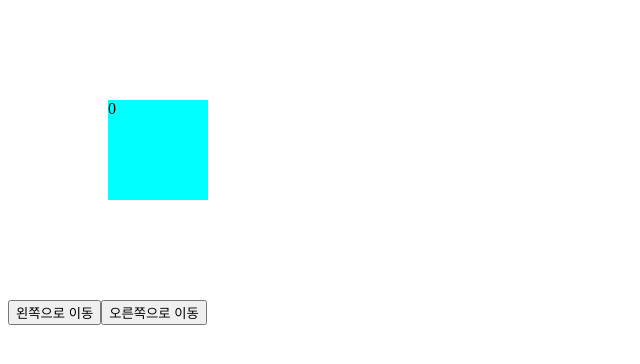
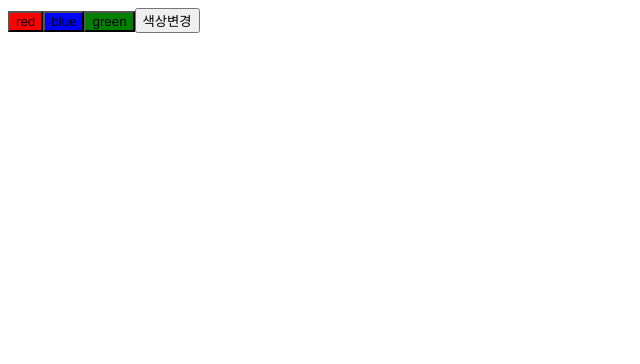
Before and after one commit to horaii/7.react, a React (Create React App) app: page / in a window 1280 px wide. Shown: the top 364 px of the page, without its empty margins (0-640 px from the left). Built offline with nearby package versions, Linux system fonts and the light colour scheme.

Commit message:
git연결4

```diff
--- a/src/App.js
+++ b/src/App.js
@@ -7,14 +7,16 @@ import { useState } from "react";
 
 
 function App() {
-	const [Degree, setDegree] = useState(0)
+		const [Colors, setColors] = useState(['red', 'blue', 'green'])
+
+		let newColors = [...Colors]
+		newColors[0] = 'hotpink'
 	return (
 	<>
-			<article style={{transform: `rotate(${Degree}deg)`}}>
-				<p style={{margin : '0, auto'}}>{Degree}</p>
-			</article>
-			<button onClick={()=> setDegree(Degree-45)}>왼쪽으로 이동</button>
-			<button onClick={()=> setDegree(Degree+45)}>오른쪽으로 이동</button>
+		{Colors.map((color, idx) => (
+			<button style={{backgroundColor: color}} key={idx}> {color}</button>
+		))}
+		<button onClick={() =>setColors(newColors)}>색상변경</button>
 	</>
 	);
 }
```
